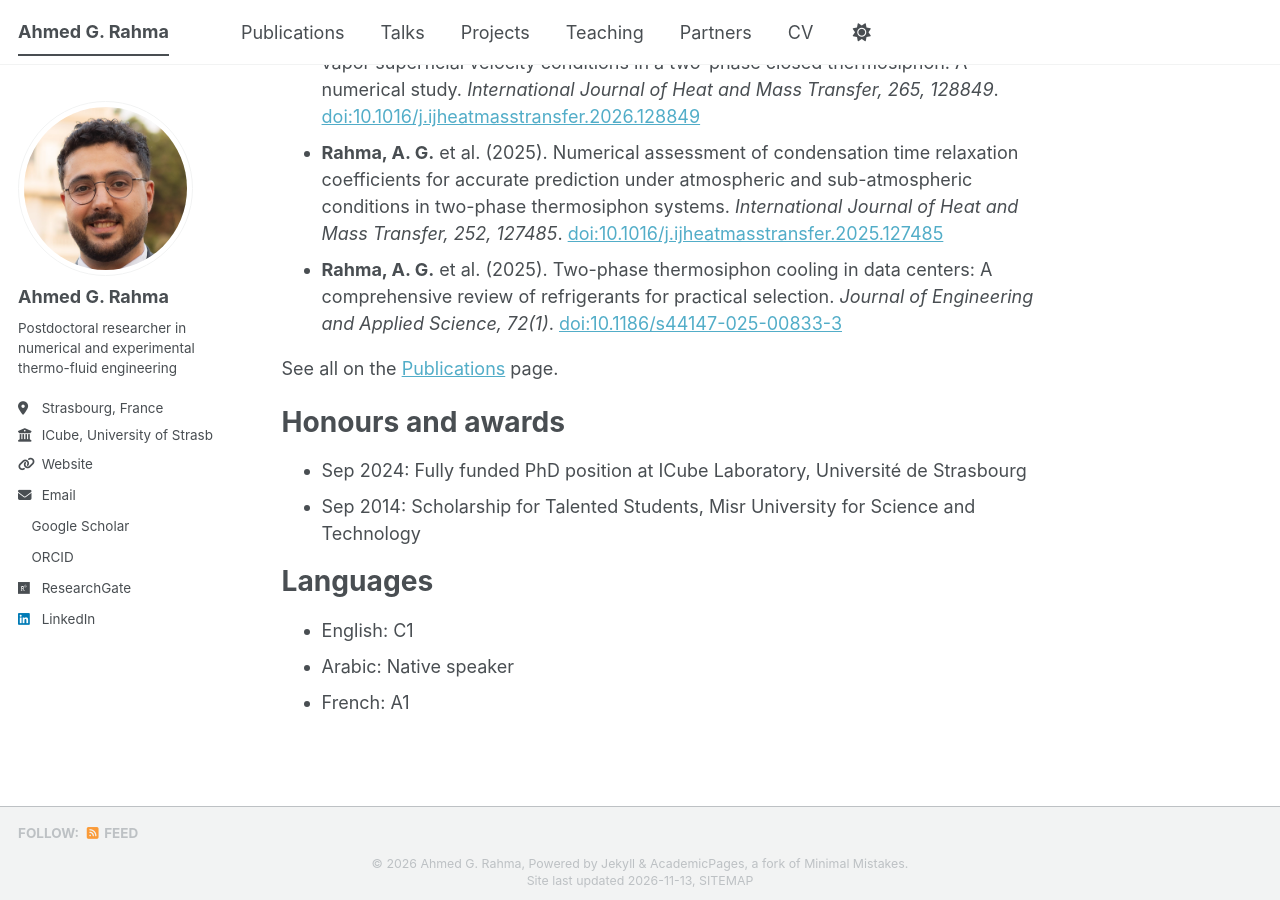
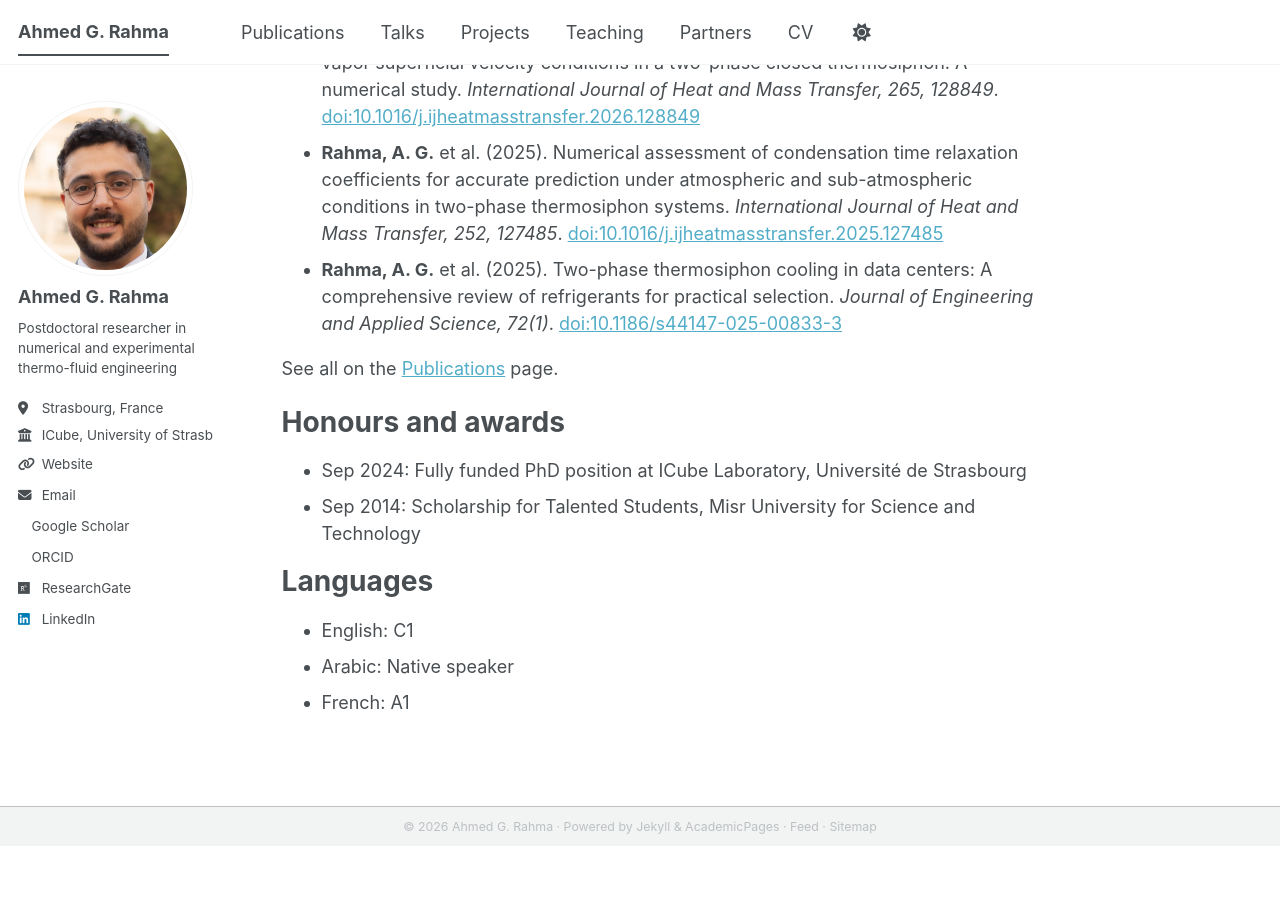
Before and after one commit to Ahmed-G-Rahma/Ahmed-G-Rahma.github.io, a Jekyll site: the page built from _pages/about.md, in a window 1280 px wide and 900 px high, scrolled down 1137 px. Built offline with Jekyll 4.4.1, drawn with Linux system fonts in a browser that asks for light colours; a script bundle is joined from its source files by our own code; a style sheet for code colours, icons or effects is not loaded; after the commit the page ends 1983 px from its top, so only the background shows below that.

Commit message:
Update footer.html

```diff
--- a/_includes/footer.html
+++ b/_includes/footer.html
@@ -1,25 +1,7 @@
 {% include base_path %}
 
-{% if site.author.github or site.author.bitbucket or site.atom_feed.hide != true %}
-<div class="page__footer-follow">
-  <ul class="social-icons">
-    {% if site.data.ui-text[site.locale].follow_label %}
-      <li><strong>{{ site.data.ui-text[site.locale].follow_label }}</strong></li>
-    {% endif %}
-    {% if site.author.github %}
-      <li><a href="https://github.com/{{ site.author.github }}"><i class="fab fa-github" aria-hidden="true"></i> GitHub</a></li>
-    {% endif %}
-    {% if site.author.bitbucket %}
-      <li><a href="https://bitbucket.org/{{ site.author.bitbucket }}"><i class="fab fa-bitbucket" aria-hidden="true"></i> Bitbucket</a></li>
-    {% endif %}
-    {% if site.atom_feed.hide != true %}
-    <li><a href="{% if site.atom_feed.path %}{{ site.atom_feed.path }}{% else %}{{ base_path }}/feed.xml{% endif %}"><i class="fa fa-fw fa-rss-square" aria-hidden="true"></i> {{ site.data.ui-text[site.locale].feed_label | default: "Feed" }}</a></li>
-    {% endif %}
-  </ul>
+<div class="page__footer-copyright">
+  &copy; {{ site.time | date: '%Y' }} {{ site.name | default: site.title }} &middot; Powered by <a href="https://jekyllrb.com" rel="nofollow">Jekyll</a> &amp; <a href="https://github.com/academicpages/academicpages.github.io">AcademicPages</a>
+  {% if site.atom_feed.hide != true %}&middot; <a href="{% if site.atom_feed.path %}{{ site.atom_feed.path }}{% else %}{{ base_path }}/feed.xml{% endif %}">Feed</a>{% endif %}
+  &middot; <a href="/sitemap/">Sitemap</a>
 </div>
-{% endif %}
-
-<div class="page__footer-copyright">
-  &copy; {{ site.time | date: '%Y' }} {{ site.name | default: site.title }}, {{ site.data.ui-text[site.locale].powered_by | default: "Powered by" }} <a href="https://jekyllrb.com" rel="nofollow">Jekyll</a> &amp; <a href="https://github.com/academicpages/academicpages.github.io">AcademicPages</a>, a fork of <a href="https://mademistakes.com/work/minimal-mistakes-jekyll-theme/" rel="nofollow">Minimal Mistakes</a>.<br />
-  Site last updated {{ "now" | date: '%Y-%m-%d' }}, <a href="/sitemap/" style="text-transform: uppercase;">{{ site.data.ui-text[site.locale].site_map | default: "Sitemap" }}</a>
-</div>
```
